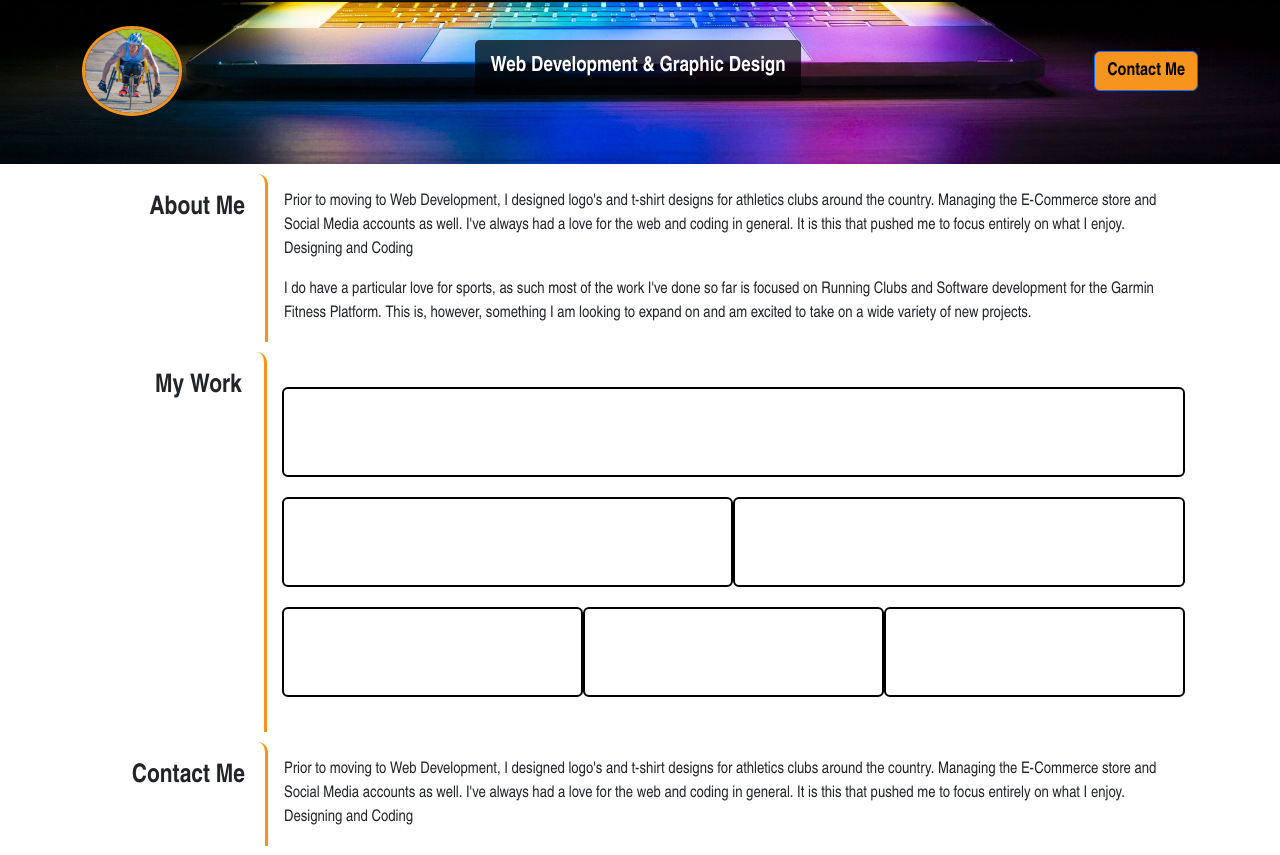
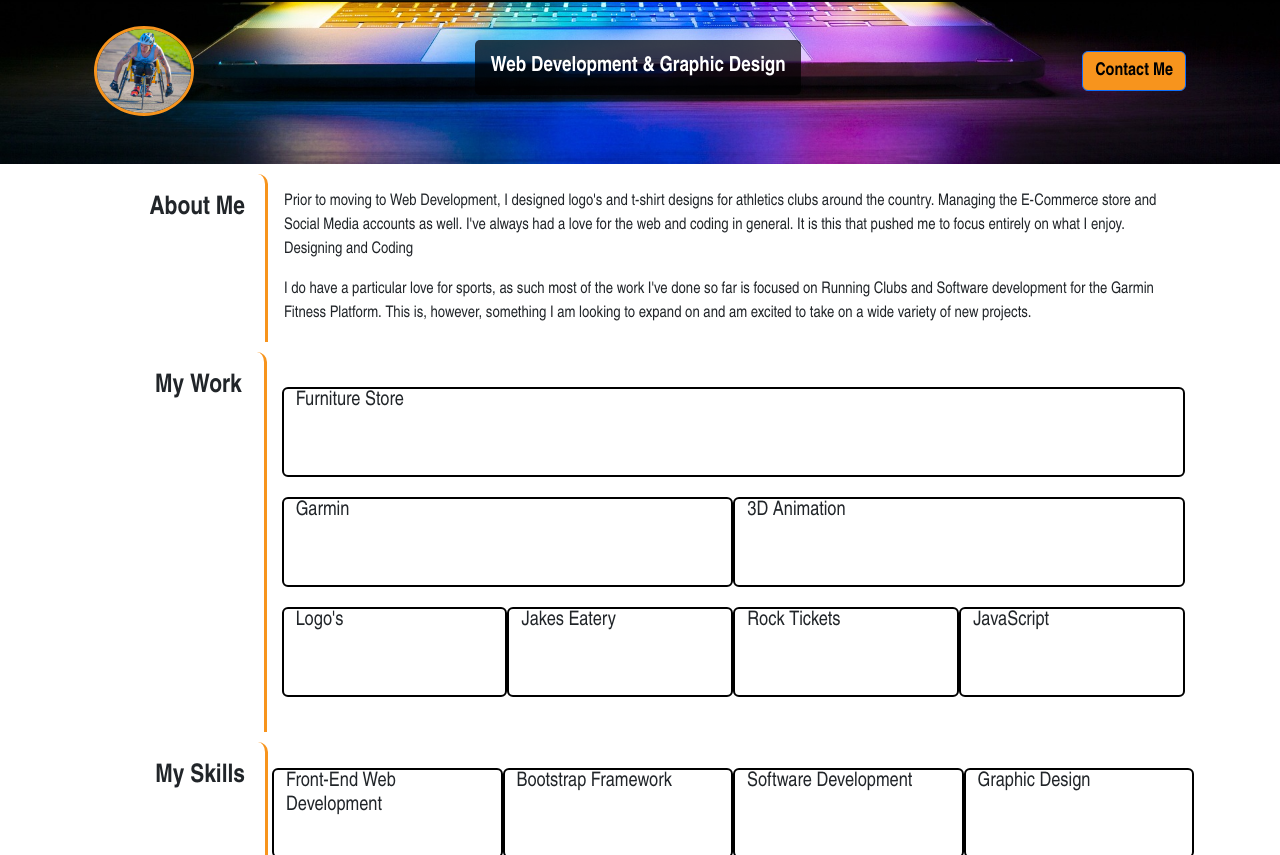
Before and after one commit to deanw77/Bootstrap-Portfolio, a plain HTML site: page index.html in a window 1280 px wide. Shown: the part 70-925 px from the top of the page. Drawn offline with nearby package versions, Linux system fonts and the light colour scheme.

Commit message:
Added Skills Section Layout

```diff
--- a/css/styles.css
+++ b/css/styles.css
@@ -122,6 +122,14 @@ footer h6 {
 
 footer img {
     height: 30px;
+
+}
+
+footer img:hover {
+    box-shadow: 0px 0px 4px 4px white;
+    height: 34px;
+    transition: 0.5s;
+    transform: scale(1.2);
 }
 
 .workCards {
--- a/index.html
+++ b/index.html
@@ -54,7 +54,7 @@
     <!-- Jumbotron Hero Image -->
     <section class="heroImage pt-5 bg-body-tertiary rounded-3">
         <div class="container py-5 jumboCopy">
-            <div class="heroText">
+            <div class="heroText container">
                 <img src="images/Race.jpg" alt="Profile Picture">
                 <h2 class="display-5 fw-bold">Web Development & Graphic Design</h2>
                 <button id="contactMeBtn" class="btn btn-primary btn-md" type="button">Contact Me</button>
@@ -103,28 +103,31 @@
                             <section class="workCards">
                                 <div class="row workCard">
                                     <div class="card singleCard col-md-12">
-
+                                        <h5>Furniture Store</h5>
                                     </div>
                                 </div>
 
                                 <div class="row  workCard">
                                     <div class="card singleCard col-md-6">
-
+                                        <h5>Garmin</h5>
                                     </div>
                                     <div class="card singleCard col-md-6">
-
+                                        <h5>3D Animation</h5>
                                     </div>
                                 </div>
 
                                 <div class="row  workCard">
-                                    <div class="card singleCard col-md-4">
-
+                                    <div class="card singleCard col-md-3">
+                                        <h5>Logo's</h5>
                                     </div>
-                                    <div class="card singleCard col-md-4">
-
+                                    <div class="card singleCard col-md-3">
+                                        <h5>Jakes Eatery</h5>
                                     </div>
-                                    <div class="card singleCard col-md-4">
-
+                                    <div class="card singleCard col-md-3">
+                                        <h5>Rock Tickets</h5>
+                                    </div>
+                                    <div class="card singleCard col-md-3">
+                                        <h5>JavaScript</h5>
                                     </div>
                                 </div>
                             </section>
@@ -133,6 +136,37 @@
 
 
                 </div>
+        </section>
+
+        <!-- My Skills -->
+        <section class="mySkills" id="mySkills">
+            <div class="container">
+                <div class="card md-12 mx-auto">
+                    <div class="row g-0">
+                        <div class="col-md-2 cardTitle">
+                            <h5 class="card-title">My Skills</h5>
+                        </div>
+                        <div class="col-md-10">
+                            <div class="card-body cardText">
+                                <div class="row  workCard">
+                                    <div class="card singleCard col-md-3">
+                                        <h5>Front-End Web Development</h5>
+                                    </div>
+                                    <div class="card singleCard col-md-3">
+                                        <h5>Bootstrap Framework</h5>
+                                    </div>
+                                    <div class="card singleCard col-md-3">
+                                        <h5>Software Development</h5>
+                                    </div>
+                                    <div class="card singleCard col-md-3">
+                                        <h5>Graphic Design</h5>
+                                    </div>
+                                </div>
+                            </div>
+                        </div>
+                    </div>
+                </div>
+            </div>
         </section>
 
         <!-- Contact Me -->
```
